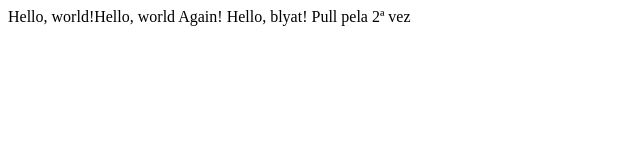
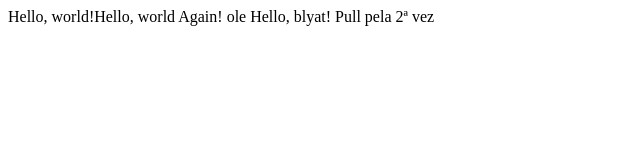
Before and after one commit to joaodiniz99/lecture0, a plain HTML site: page hello.html in a window 1280 px wide. Shown: the full height of the page, 0-640 px from the left. Drawn offline with Linux system fonts and the light colour scheme.

Commit message:
Update hello.html

```diff
--- a/hello.html
+++ b/hello.html
@@ -5,7 +5,7 @@
         <title>My Webpage!</title>
     </head>
     <body>
-        Hello, world!Hello, world Again!
+        Hello, world!Hello, world Again! ole
         Hello, blyat!
         Pull pela 2ª vez
     </body>
```
